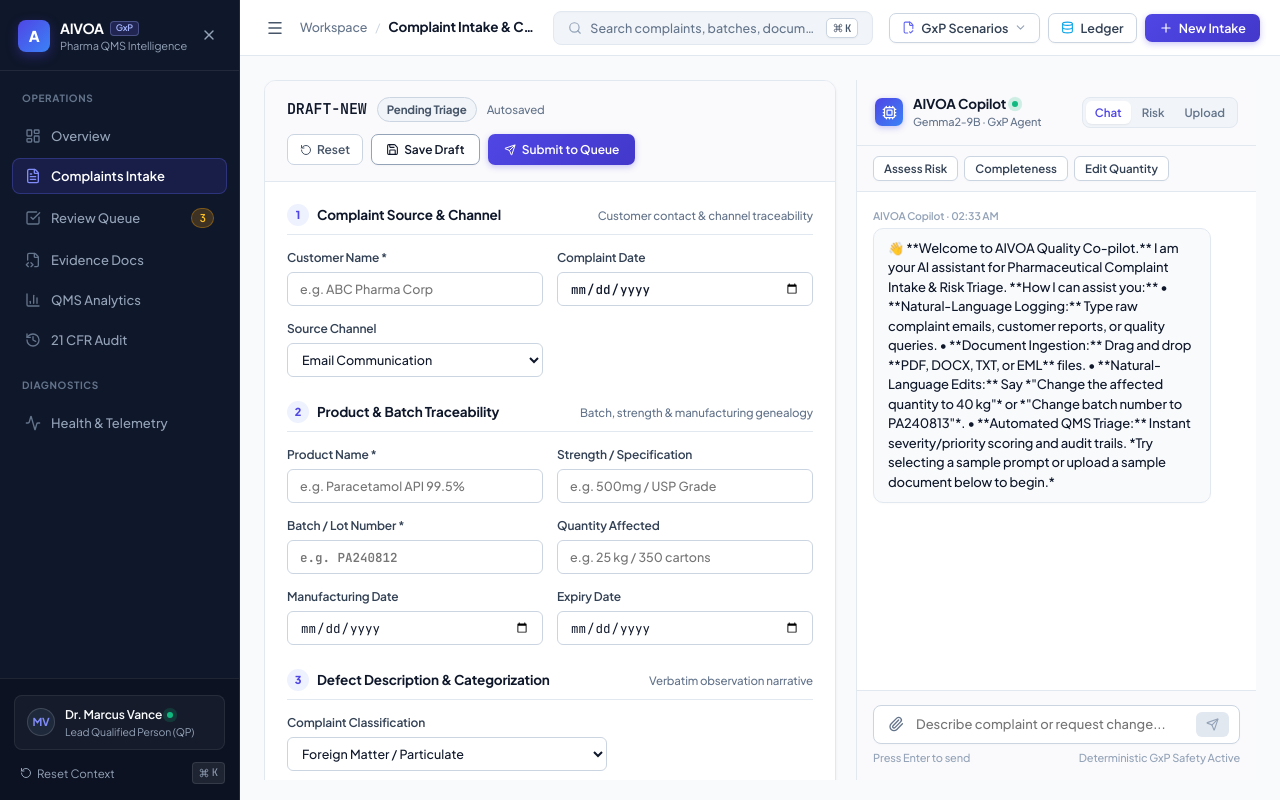
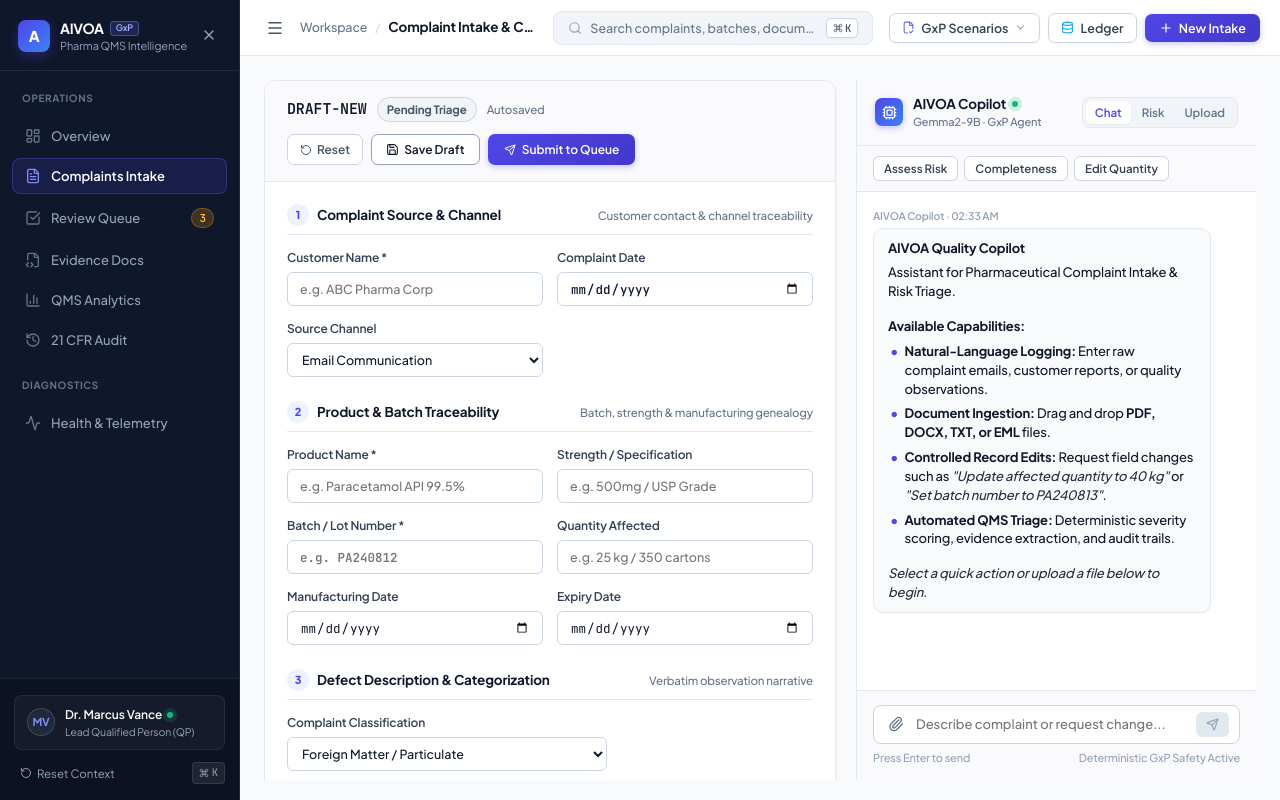
Before and after one commit to suvendukungfu/aivoa-complaint-system, a React (Vite) app in the folder frontend/: page / in a window 1280 px wide. Both pictures are taken after a click on the button "Complaints". Built offline with nearby package versions, Linux system fonts and the light colour scheme.

Commit message:
fix(copilot): format welcome message with clean typography and markdown rendering in complaint intake

```diff
--- a/frontend/src/features/copilot/CopilotPanel.tsx
+++ b/frontend/src/features/copilot/CopilotPanel.tsx
@@ -95,6 +95,69 @@ export const CopilotPanel: React.FC = () => {
 
   const handleQuickAction = (actionText: string) => {
     setInput(actionText);
+  };
+
+  const renderFormattedMessage = (text: string, isUser: boolean) => {
+    if (!text) return null;
+    const lines = text.split('\n');
+
+    return (
+      <div style={{ display: 'flex', flexDirection: 'column', gap: 6 }}>
+        {lines.map((line, lineIdx) => {
+          const trimmed = line.trim();
+          if (!trimmed) {
+            return <div key={lineIdx} style={{ height: 4 }} />;
+          }
+
+          const isBullet = trimmed.startsWith('•') || trimmed.startsWith('- ') || trimmed.startsWith('* ');
+          const content = isBullet ? trimmed.replace(/^[•\-*]\s*/, '') : trimmed;
+
+          const parts: React.ReactNode[] = [];
+          let lastIndex = 0;
+          const regex = /(\*\*.*?\*\*|\*.*?\*)/g;
+          let match: RegExpExecArray | null;
+
+          while ((match = regex.exec(content)) !== null) {
+            if (match.index > lastIndex) {
+              parts.push(content.slice(lastIndex, match.index));
+            }
+            const token = match[0];
+            if (token.startsWith('**') && token.endsWith('**')) {
+              parts.push(
+                <strong key={`b-${match.index}`} style={{ fontWeight: 700, color: isUser ? '#FFFFFF' : '#0F172A' }}>
+                  {token.slice(2, -2)}
+                </strong>
+              );
+            } else if (token.startsWith('*') && token.endsWith('*')) {
+              parts.push(
+                <em key={`i-${match.index}`} style={{ fontStyle: 'italic', opacity: 0.9 }}>
+                  {token.slice(1, -1)}
+                </em>
+              );
+            }
+            lastIndex = regex.lastIndex;
+          }
+          if (lastIndex < content.length) {
+            parts.push(content.slice(lastIndex));
+          }
+
+          if (isBullet) {
+            return (
+              <div key={lineIdx} style={{ display: 'flex', alignItems: 'flex-start', gap: 6, paddingLeft: 2 }}>
+                <span style={{ color: isUser ? '#FFFFFF' : '#4F46E5', fontWeight: 700, fontSize: 13, lineHeight: '18px' }}>•</span>
+                <span style={{ flex: 1, lineHeight: 1.45 }}>{parts}</span>
+              </div>
+            );
+          }
+
+          return (
+            <div key={lineIdx} style={{ lineHeight: 1.45 }}>
+              {parts}
+            </div>
+          );
+        })}
+      </div>
+    );
   };
 
   return (
@@ -372,7 +435,7 @@ export const CopilotPanel: React.FC = () => {
                     boxShadow: msg.sender === 'user' ? '0 2px 6px rgba(79, 70, 229, 0.25)' : '0 1px 2px rgba(0,0,0,0.02)',
                     fontWeight: 500
                   }}>
-                    {msg.text}
+                    {renderFormattedMessage(msg.text, msg.sender === 'user')}
 
                     {/* Updated fields tags */}
                     {msg.updatedFields && msg.updatedFields.length > 0 && (
--- a/frontend/src/store/aiSlice.ts
+++ b/frontend/src/store/aiSlice.ts
@@ -27,17 +27,16 @@ interface AIState {
 const initialWelcomeMessage: ChatMessage = {
   id: 'welcome-1',
   sender: 'assistant',
-  text: `👋 **Welcome to AIVOA Quality Co-pilot.**
+  text: `**AIVOA Quality Copilot**
+Assistant for Pharmaceutical Complaint Intake & Risk Triage.
 
-I am your AI assistant for Pharmaceutical Complaint Intake & Risk Triage.
+**Available Capabilities:**
+• **Natural-Language Logging:** Enter raw complaint emails, customer reports, or quality observations.
+• **Document Ingestion:** Drag and drop **PDF, DOCX, TXT, or EML** files.
+• **Controlled Record Edits:** Request field changes such as *"Update affected quantity to 40 kg"* or *"Set batch number to PA240813"*.
+• **Automated QMS Triage:** Deterministic severity scoring, evidence extraction, and audit trails.
 
-**How I can assist you:**
-• **Natural-Language Logging:** Type raw complaint emails, customer reports, or quality queries.
-• **Document Ingestion:** Drag and drop **PDF, DOCX, TXT, or EML** files.
-• **Natural-Language Edits:** Say *"Change the affected quantity to 40 kg"* or *"Change batch number to PA240813"*.
-• **Automated QMS Triage:** Instant severity/priority scoring and audit trails.
-
-*Try selecting a sample prompt or upload a sample document below to begin.*`,
+*Select a quick action or upload a file below to begin.*`,
   timestamp: new Date().toLocaleTimeString([], { hour: '2-digit', minute: '2-digit' })
 };
 
```
